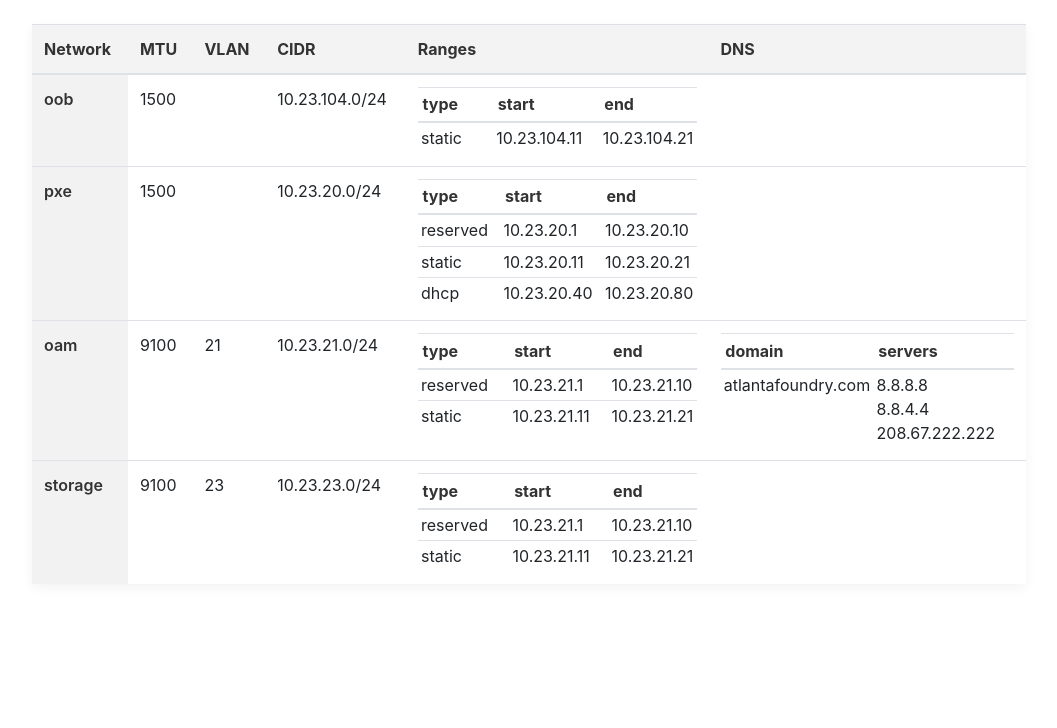
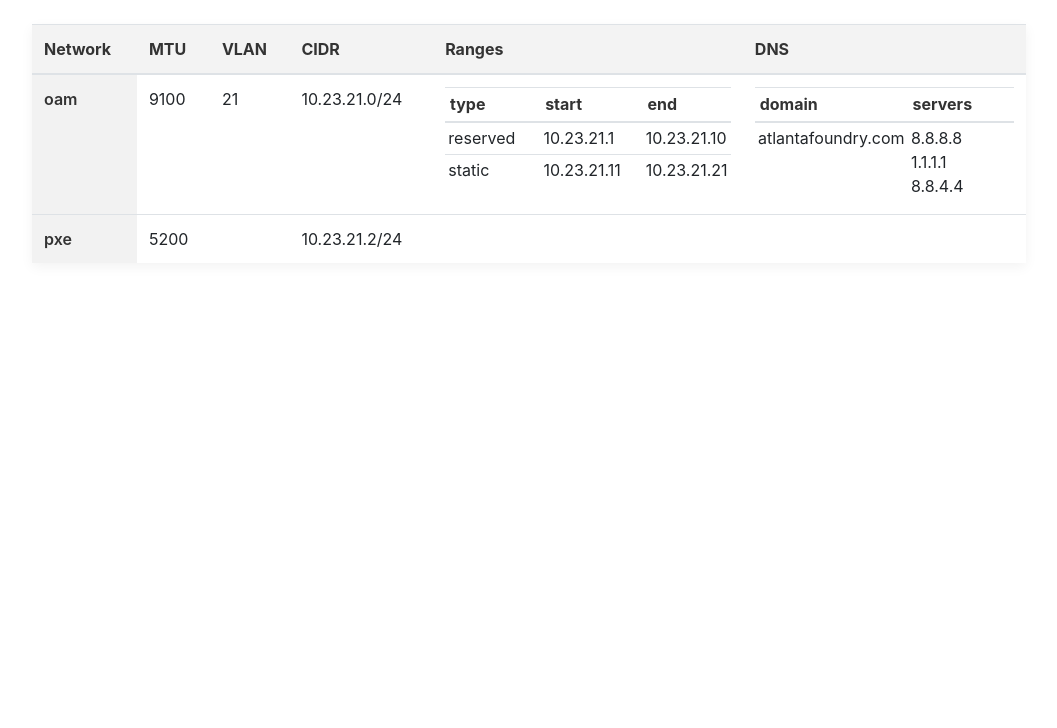
Before and after one commit to TheYamsSIUE/Yamlyzer, a Django app: page /view/ in a window 1280 px wide. Shown: the part 126-854 px from the top of the page, without its empty margins (111-1168 px from the left). After the commit the page ends 389 px from the top, so only its background shows below. Run offline with Django 3.2, Linux system fonts and the light colour scheme; some libraries are stand-ins or nearby versions.

Commit message:
Removed hardcoded values and replaced it with dynamic values that are added from variables in the views.py file

```diff
--- a/yamlyzer/yamlview/templates/yamlview/index_header.html
+++ b/yamlyzer/yamlview/templates/yamlview/index_header.html
@@ -62,6 +62,7 @@
           </button>
         </div>
         <div class="modal-body">
+        <!-- The information about the yaml file that was uploaded goes here. Might not get a ton of info from the YAML but its here if possible -->
           <table>
           <thead><tr><th>Repository</th></tr></thead>
           <tbody>
--- a/yamlyzer/yamlview/templates/yamlview/index_hosts.html
+++ b/yamlyzer/yamlview/templates/yamlview/index_hosts.html
@@ -10,161 +10,32 @@
             </tr>
         </thead>
         <tbody>
+            {% for item in hosts %}
             <tr>
-                <th class="name">cab23-r720-12</th>
+                <th class="name">{{item.name}}</th>
                 <td>
                   <table class="inner">
                     <thead>
+                    {% if item.addresses %}
                         <tr>
                         <th>Network</th>
                         <th>IP Address</th>
                         </tr>
+                    {% endif %}
                     </thead>
                     <tbody>
+                        {% for addr in item.addresses %}
                         <tr>
-                        <td>oob</td>
-                        <td>10.23.104.12</td>
+                            <td>{{addr.network}}</td>
+                            <td>{{addr.ip}}</td>
                         </tr>
-                      <tr>
-                        <td>pxe</td>
-                        <td>10.23.20.12</td>
-                      </tr>
-                      <tr>
-                        <td>oam</td>
-                        <td>10.23.21.12</td>
-                      </tr>
-                      <tr>
-                        <td>storage</td>
-                        <td>10.23.23.12</td>
-                      </tr>
+                        {% endfor %}
                     </tbody>
                    </table>
                 </td>
-                <td>cp_r720-primary</td>
+                <td>{{item.profile}}</td>
             </tr>
-            <tr>
-                <th class="name">cab23-r720-13</th>
-                <td>
-                <table class="inner">
-                    <thead>
-                      <tr>
-                      <th>Network</th>
-                      <th>IP Address</th>
-                      </tr>
-                    </thead>
-                    <tbody>
-                      <tr>
-                        <td>oob</td>
-                        <td>10.23.104.13</td>
-                      </tr>
-                      <tr>
-                        <td>pxe</td>
-                        <td>10.23.20.13</td>
-                      </tr>
-                      <tr>
-                        <td>oam</td>
-                        <td>10.23.21.13</td>
-                      </tr>
-                      <tr>
-                        <td>storage</td>
-                        <td>10.23.23.13</td>
-                      </tr>
-                    </tbody>
-                   </table>
-                </td>
-                <td>dp_r720-primary</td>
-            </tr>
-            <tr>
-                <th class="name">cab23-r720-14</th>
-                <td>
-                  <table class="inner">
-                    <thead>
-                      <tr>
-                      <th>Network</th>
-                      <th>IP Address</th>
-                      </tr>
-                    </thead>
-                    <tbody>
-                      <tr>
-                        <td>oob</td>
-                        <td>10.23.104.14</td>
-                      </tr>
-                      <tr>
-                        <td>pxe</td>
-                        <td>10.23.20.14</td>
-                      </tr><tr>
-                        <td>oam</td>
-                        <td>10.23.21.14</td>
-                      </tr>
-                      <tr>
-                        <td>storage</td>
-                        <td>10.23.23.14</td>
-                      </tr>
-                    </tbody>
-                   </table>
-                   </td>
-                <td>dp_r720</td>
-                </tr>
-                <tr>
-                <th class="name">cab23-r720-17</th>
-                <td>
-                  <table class="inner">
-                    <thead>
-                      <tr>
-                      <th>Network</th>
-                      <th>IP Address</th>
-                      </tr>
-                    </thead>
-                    <tbody>
-                      <tr>
-                        <td>oob</td>
-                        <td>10.23.104.17</td>
-                      </tr>
-                      <tr>
-                        <td>pxe</td>
-                        <td>10.23.20.17</td>
-                      </tr><tr>
-                        <td>oam</td>
-                        <td>10.23.21.17</td>
-                      </tr>
-                      <tr>
-                        <td>storage</td>
-                        <td>10.23.23.17</td>
-                      </tr>
-                    </tbody>
-                   </table></td>
-                <td>dp_r720</td>
-                </tr>
-                <tr>
-                <th class="name">cab23-r720-19</th>
-                <td>
-                    <table class="inner">
-                    <thead>
-                      <tr>
-                      <th>Network</th>
-                      <th>IP Address</th>
-                      </tr>
-                    </thead>
-                    <tbody>
-                      <tr>
-                        <td>oob</td>
-                        <td>10.23.104.19</td>
-                      </tr>
-                      <tr>
-                        <td>pxe</td>
-                        <td>10.23.20.19</td>
-                      </tr> <tr>
-                        <td>oam</td>
-                        <td>10.23.21.19</td>
-                      </tr>
-                      <tr>
-                        <td>storage</td>
-                        <td>10.23.23.19</td>
-                      </tr>
-                    </tbody>
-                   </table></td>
-                <td>dp_r720</td>
-                </tr>
+            {% endfor %}
         </tbody>
     </table>
 </div>
--- a/yamlyzer/yamlview/templates/yamlview/index_network.html
+++ b/yamlyzer/yamlview/templates/yamlview/index_network.html
@@ -12,13 +12,15 @@
             </tr>
         </thead>
         <tbody>
+            {% for item in network %}
             <tr>
-                <td class = "name">oob</td>
-                <td>1500</td>
-                <td></td>
-                <td>10.23.104.0/24</td>
+                <td class = "name">{{item.name}}</td>
+                <td>{{item.MTU}}</td>
+                <td>{{item.VLAN}}</td>
+                <td>{{item.CIDR}}</td>
                 <td>
-                    <table  class="inner">
+                    <table class="inner">
+                        {% if item.ranges %}
                         <thead>
                         <tr>
                             <th>type</th>
@@ -26,53 +28,45 @@
                             <th>end</th>
                         </tr>
                         </thead>
+                        {% endif %}
                         <tbody>
+                        {% for range in item.ranges %}
                         <tr>
-                        <td>static</td>
-                        <td>10.23.104.11</td>
-                        <td>10.23.104.21</td>
+                            <td>{{range.type}}</td>
+                            <td>{{range.start}}</td>
+                            <td>{{range.end}}</td>
                         </tr>
+                        {% endfor %}
                         </tbody>
                     </table>
                 </td>
-                <td></td>
-            </tr>
-                <tr>
-                <td class = "name">pxe</td>
-                <td>1500</td>
-                <td></td>
-                <td>10.23.20.0/24</td>
                 <td>
-                    <table class="inner">
+                <table  class="inner">
+                    {% if item.dns %}
                     <thead>
                         <tr>
-                        <th>type</th>
-                        <th>start</th>
-                        <th>end</th>
+                            <th>domain</th>
+                            <th>servers</th>
                         </tr>
                     </thead>
+                    {% endif %}
                     <tbody>
+                        {% for domain in item.dns %}
                         <tr>
-                        <td>reserved</td>
-                        <td>10.23.20.1</td>
-                        <td>10.23.20.10</td>
+                            <td>{{domain.domain}}</td>
+                            <td>
+                                {% for server in domain.servers%}
+                                    {{server}} <br>
+                                {% endfor %}
+                            </td>
                         </tr>
-                        <tr>
-                        <td>static</td>
-                        <td>10.23.20.11</td>
-                        <td>10.23.20.21</td>
-                        </tr>
-                        <tr>
-                        <td>dhcp</td>
-                        <td>10.23.20.40</td>
-                        <td>10.23.20.80</td>
-                        </tr>
+                        {% endfor %}
                     </tbody>
                     </table>
                 </td>
-                <td></td>
             </tr>
-            <tr>
+            {% endfor %}
+            <!-- <tr>
                 <td class = "name">oam</td>
                 <td>9100</td>
                 <td>21</td>
@@ -116,37 +110,8 @@
                     </tbody>
                     </table>
                 </td>
-            </tr>
-            <tr>
-                <td class = "name">storage</td>
-                <td>9100</td>
-                <td>23</td>
-                <td>10.23.23.0/24</td>
-                <td>
-                    <table class="inner">
-                    <thead>
-                        <tr>
-                        <th>type</th>
-                        <th>start</th>
-                        <th>end</th>
-                        </tr>
-                    </thead>
-                    <tbody>
-                        <tr>
-                        <td>reserved</td>
-                        <td>10.23.21.1</td>
-                        <td>10.23.21.10</td>
-                        </tr>
-                        <tr>
-                        <td>static</td>
-                        <td>10.23.21.11</td>
-                        <td>10.23.21.21</td>
-                        </tr>
-                    </tbody>
-                    </table>
-                </td>
-                <td></td>
-            </tr>
+            </tr> -->
+
         </tbody>
     </table>
     <div id="bottom_anchor"></div>
--- a/yamlyzer/yamlview/templates/yamlview/index_software.html
+++ b/yamlyzer/yamlview/templates/yamlview/index_software.html
@@ -11,30 +11,16 @@
             </tr>
         </thead>
         <tbody>
-            <tr>
-                <th class="name">HELM</th>
-                <td>content</td>
-                <td>Other Content</td>
-                <td>name</td>
-                <td>true</td>
-                <td>  </td>
-            </tr>
-            <tr>
-                <th class="name">Docker</th>
-                <td>content</td>
-                <td>Other Content</td>
-                <td>name</td>
-                <td>true</td>
-                <td>  </td>
-            </tr>
-            <tr>
-                <th class="name">Airship</th>
-                <td>content</td>
-                <td>Other Content</td>
-                <td>name</td>
-                <td>true</td>
-                <td>  </td>
-            </tr>
+            {% for item in software %}
+                <tr>
+                    <th class="name">{{item.chart}}</th>
+                    <td>{{item.timeout}}</td>
+                    <td>{{item.labels}}</td>
+                    <td>{{item.name}}</td>
+                    <td>{{item.seq}}</td>
+                    <td>{{item.order}} </td>
+                </tr>
+            {% endfor %}
         </tbody>
     </table>
 </div>
--- a/yamlyzer/yamlview/views.py
+++ b/yamlyzer/yamlview/views.py
@@ -3,5 +3,84 @@ from django.http import HttpResponse
 
 # Create your views here.
 def index(request):
-    context = { }
+    # Tabs
+    network = [{
+        "name": "oam",
+        "MTU": "9100",
+        "VLAN": "21",
+        "CIDR": "10.23.21.0/24",
+        "ranges": [{
+            "type": "reserved",
+            "start": "10.23.21.1",
+            "end": "10.23.21.10"
+        },
+        {
+            "type": "static",
+            "start": "10.23.21.11",
+            "end": "10.23.21.21"
+        }],
+        "dns": [{
+            "domain": "atlantafoundry.com",
+            "servers": ["8.8.8.8", "1.1.1.1", "8.8.4.4"]
+        }]
+    }, {
+        "name": "pxe",
+        "MTU": "5200",
+        "VLAN": "",
+        "CIDR": "10.23.21.2/24",
+        "ranges": [],
+        "dns": []
+    }]
+
+    hosts = [{
+        "name": "cab23-r720-12",
+        "profile": "cp_r270-primary",
+        "addresses": [{
+            "network": "oob",
+            "ip": "20.23.104.12"
+        }, {
+            "network": "pxe",
+            "ip": "20.23.20.12"
+        }, {
+            "network": "oam",
+            "ip": "20.23.21.12"
+        }, {
+            "network": "storage",
+            "ip": "20.23.23.12"
+        }]
+    }, {
+        "name": "cab23-r720-13",
+        "profile": "cp_r270",
+        "addresses": [{
+            "network": "oob",
+            "ip": "21.23.104.12"
+        }, {
+            "network": "pxe",
+            "ip": "21.23.20.12"
+        }, {
+            "network": "oam",
+            "ip": "21.23.21.12"
+        }, {
+            "network": "storage",
+            "ip": "21.23.23.12"
+        }]
+    }]
+
+    software = [{
+        "chart":"contenttest",
+        "timeout": "content",
+        "labels":"othercontent",
+        "name": "name", "seq":
+        "true",
+        "order":""
+        }, {
+        "chart":"contenttest2",
+        "timeout": "content2",
+        "labels":"othercontent2",
+        "name": "name2", "seq":
+        "false", "order":""
+    }]
+
+    # Combine all tabs data here
+    context = {"network": network, "hosts": hosts, "software": software}
     return render(request, "yamlview/index.html", context)
```
Lines whose indentation alone changed are shown as unchanged.
